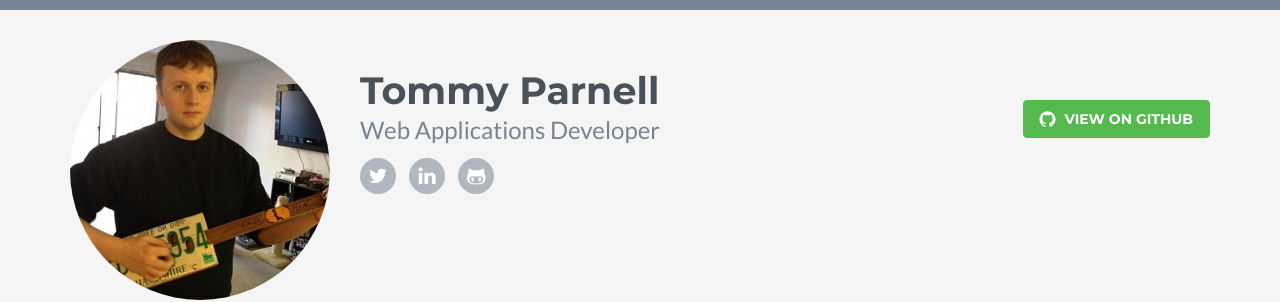
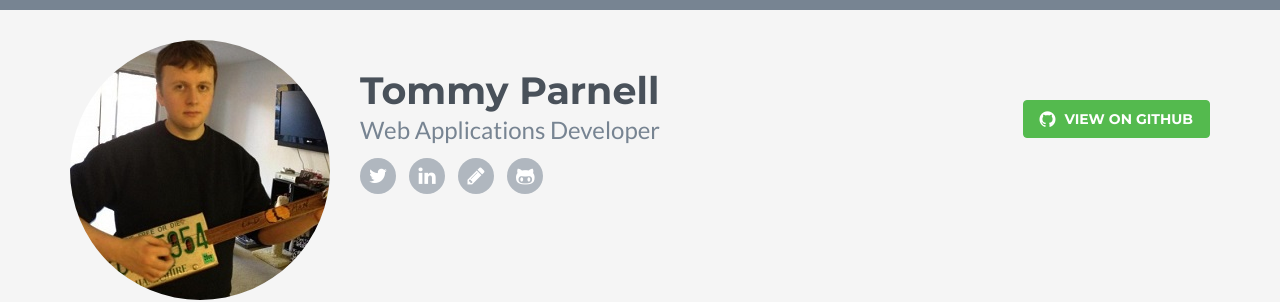
Before and after one commit to TerribleDev/about, a website: page index.html in a window 1280 px wide. Shown: the top 302 px of the page. Drawn offline with nearby package versions, Linux system fonts and the light colour scheme; files that its build step writes are made by us from their sources.

Commit message:
add blog link

```diff
--- a/index.html
+++ b/index.html
@@ -34,6 +34,7 @@
                 <ul class="social list-inline">
                     <li><a href="https://twitter.com/TerribleDev"><i class="fa fa-twitter"></i></a></li>
                     <li><a href="http://www.linkedin.com/pub/tommy-parnell/24/722/63a"><i class="fa fa-linkedin"></i></a></li>
+                    <li><a href="http://blog.tparnell.io"><i class="fa fa-pencil"></i></a></li>
                     <li class="last-item"><a href="https://github.com/tparnell8"><i class="fa fa-github-alt"></i></a></li>
                 </ul>
             </div>
```
